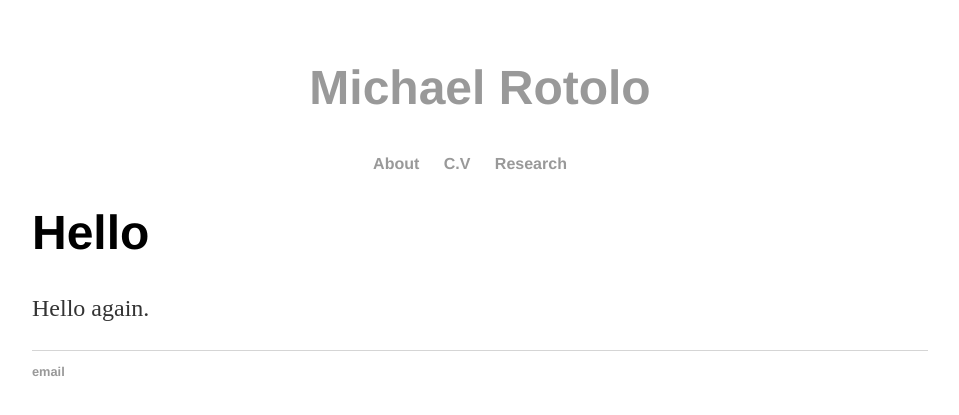
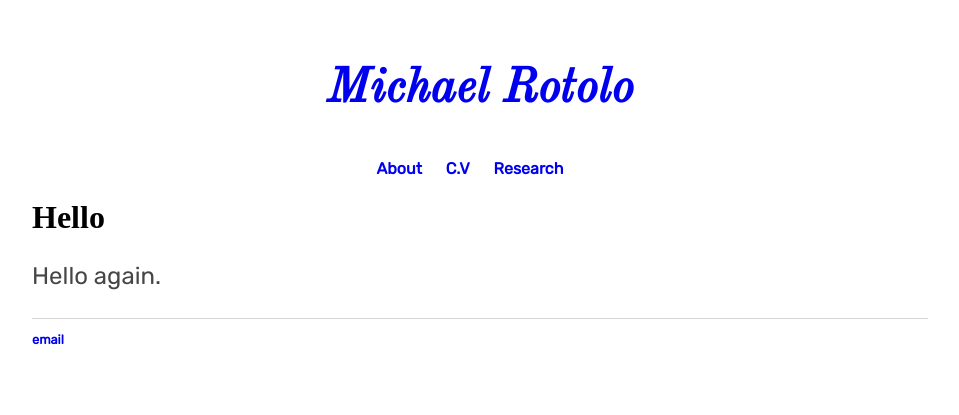
Before and after one commit to michaelrotolo/github.io, a Jekyll site: the page built from index.html, in a window 1280 px wide. Shown: the top 415 px of the page, without its empty margins (160-1119 px from the left). Built offline with Jekyll 4.4.1, drawn with Linux system fonts in a browser that asks for light colours.

Commit message:
Update main.css

```diff
--- a/css/main.css
+++ b/css/main.css
@@ -6,8 +6,12 @@ nav {
     text-align: center;
     margin-top:40px;
 }
+nav h1 {
+    font-family: 'Old Standard TT', serif;
+    font-size: 48px;
+}
 nav ul, footer ul {
-    font-family:'Helvetica', 'Arial', 'Sans-Serif';
+    font-family:'Rubik', sans-serif;
     padding: 0px;
     list-style: none;
     font-weight: bold;
@@ -18,19 +22,13 @@ nav ul li, footer ul li {
 }
 a {
     text-decoration: none;
-    color: #999;
 }
-a:hover {
-    text-decoration: underline;
-}
-h1 {
-    font-size: 3em;
-    font-family:'Helvetica', 'Arial', 'Sans-Serif';
-}
+
 p {
     font-size: 1.5em;
+    font-family:'Rubik', sans-serif;
     line-height: 1.4em;
-    color: #333;
+    color: #464646;
 }
 footer {
     border-top: 1px solid #d5d5d5;
```
